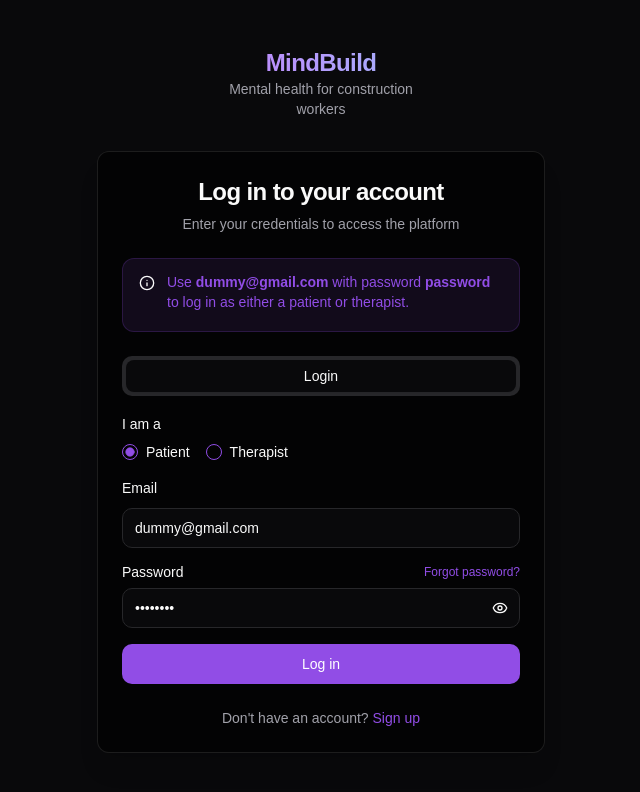
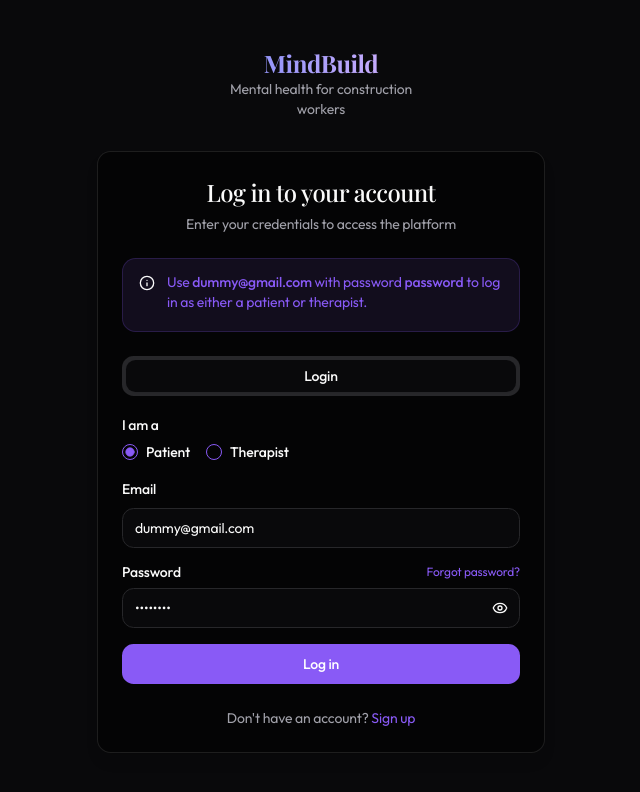
Before and after one commit to karthik-pv/calm-construction-connect, a React (Vite) app: page /login in a window 1280 px wide. Shown: the top 792 px of the page, without its empty margins (319-959 px from the left). Built offline with nearby package versions, Linux system fonts and the light colour scheme; a web font is replaced by a local one.

Commit message:
Refactor: Improve UI design and aesthetics
This commit refactors the UI to improve its visual appeal, aiming for a more professional, elegant, and calming aesthetic.

```diff
--- a/src/components/ui/button.tsx
+++ b/src/components/ui/button.tsx
@@ -1,3 +1,4 @@
+
 import * as React from "react"
 import { Slot } from "@radix-ui/react-slot"
 import { cva, type VariantProps } from "class-variance-authority"
@@ -5,19 +6,20 @@ import { cva, type VariantProps } from "class-variance-authority"
 import { cn } from "@/lib/utils"
 
 const buttonVariants = cva(
-  "inline-flex items-center justify-center gap-2 whitespace-nowrap rounded-md text-sm font-medium ring-offset-background transition-colors focus-visible:outline-none focus-visible:ring-2 focus-visible:ring-ring focus-visible:ring-offset-2 disabled:pointer-events-none disabled:opacity-50 [&_svg]:pointer-events-none [&_svg]:size-4 [&_svg]:shrink-0",
+  "inline-flex items-center justify-center gap-2 whitespace-nowrap rounded-md text-sm font-medium ring-offset-background transition-all duration-200 focus-visible:outline-none focus-visible:ring-2 focus-visible:ring-ring focus-visible:ring-offset-2 disabled:pointer-events-none disabled:opacity-50 [&_svg]:pointer-events-none [&_svg]:size-4 [&_svg]:shrink-0",
   {
     variants: {
       variant: {
-        default: "bg-primary text-primary-foreground hover:bg-primary/90",
+        default: "bg-primary text-primary-foreground hover:bg-primary/90 shadow-sm",
         destructive:
-          "bg-destructive text-destructive-foreground hover:bg-destructive/90",
+          "bg-destructive text-destructive-foreground hover:bg-destructive/90 shadow-sm",
         outline:
-          "border border-input bg-background hover:bg-accent hover:text-accent-foreground",
+          "border border-input bg-background hover:bg-accent hover:text-accent-foreground shadow-sm",
         secondary:
-          "bg-secondary text-secondary-foreground hover:bg-secondary/80",
+          "bg-secondary text-secondary-foreground hover:bg-secondary/80 shadow-sm",
         ghost: "hover:bg-accent hover:text-accent-foreground",
         link: "text-primary underline-offset-4 hover:underline",
+        elegant: "bg-gradient-to-r from-primary/90 to-primary text-primary-foreground shadow-md hover:shadow-lg hover:-translate-y-0.5 transition-all duration-200"
       },
       size: {
         default: "h-10 px-4 py-2",
--- a/src/components/ui/card.tsx
+++ b/src/components/ui/card.tsx
@@ -1,3 +1,4 @@
+
 import * as React from "react"
 
 import { cn } from "@/lib/utils"
@@ -9,7 +10,7 @@ const Card = React.forwardRef<
   <div
     ref={ref}
     className={cn(
-      "rounded-lg border bg-card text-card-foreground shadow-sm",
+      "rounded-lg border bg-card text-card-foreground shadow-sm transition-all duration-200",
       className
     )}
     {...props}
@@ -36,7 +37,7 @@ const CardTitle = React.forwardRef<
   <h3
     ref={ref}
     className={cn(
-      "text-2xl font-semibold leading-none tracking-tight",
+      "text-2xl font-medium leading-none tracking-tight",
       className
     )}
     {...props}
--- a/src/index.css
+++ b/src/index.css
@@ -1,3 +1,7 @@
+
+@import url('https://fonts.googleapis.com/css2?family=Playfair+Display:wght@400;500;600;700;800&display=swap');
+@import url('https://fonts.googleapis.com/css2?family=Outfit:wght@300;400;500;600;700&display=swap');
+@import url('https://fonts.googleapis.com/css2?family=JetBrains+Mono:wght@400;500&display=swap');
 
 @tailwind base;
 @tailwind components;
@@ -14,7 +18,7 @@
     --popover: 240 10% 3.9%;
     --popover-foreground: 0 0% 98%;
 
-    --primary: 267 75% 60%;
+    --primary: 258 90% 66%;
     --primary-foreground: 0 0% 98%;
 
     --secondary: 240 3.7% 15.9%;
@@ -23,7 +27,7 @@
     --muted: 240 3.7% 15.9%;
     --muted-foreground: 240 5% 64.9%;
 
-    --accent: 267 60% 65%;
+    --accent: 258 60% 65%;
     --accent-foreground: 0 0% 98%;
 
     --destructive: 0 62.8% 30.6%;
@@ -31,9 +35,9 @@
 
     --border: 240 3.7% 15.9%;
     --input: 240 3.7% 15.9%;
-    --ring: 267 75% 60%;
+    --ring: 258 90% 66%;
 
-    --radius: 0.75rem;
+    --radius: 0.85rem;
   }
 
   .light {
@@ -46,7 +50,7 @@
     --popover: 0 0% 100%;
     --popover-foreground: 240 10% 3.9%;
 
-    --primary: 267 70% 50%;
+    --primary: 258 90% 66%;
     --primary-foreground: 0 0% 98%;
 
     --secondary: 240 4.8% 95.9%;
@@ -55,7 +59,7 @@
     --muted: 240 4.8% 95.9%;
     --muted-foreground: 240 3.8% 46.1%;
 
-    --accent: 267 65% 85%;
+    --accent: 258 65% 85%;
     --accent-foreground: 240 5.9% 10%;
 
     --destructive: 0 84.2% 60.2%;
@@ -63,7 +67,7 @@
 
     --border: 240 5.9% 90%;
     --input: 240 5.9% 90%;
-    --ring: 267 70% 50%;
+    --ring: 258 90% 66%;
   }
 }
 
@@ -79,10 +83,12 @@
   body {
     @apply bg-background text-foreground font-sans;
     font-feature-settings: "ss01", "ss02", "cv01", "cv02", "cv03";
+    letter-spacing: -0.01em;
   }
 
   h1, h2, h3, h4, h5, h6 {
-    @apply font-heading font-bold tracking-tight;
+    @apply font-heading font-medium tracking-tight;
+    letter-spacing: -0.02em;
   }
 
   h1 {
@@ -108,26 +114,51 @@
   h6 {
     @apply text-base md:text-lg;
   }
+
+  p {
+    @apply leading-relaxed;
+  }
+
+  button, a {
+    @apply transition-all duration-200;
+  }
+
+  strong {
+    @apply font-medium;
+  }
 }
 
 @layer utilities {
   .glass {
-    @apply bg-black/40 backdrop-blur-md border border-white/10;
+    @apply bg-black/30 backdrop-blur-md border border-white/10;
   }
 
   .glass-card {
-    @apply bg-black/60 backdrop-blur-lg border border-white/10 shadow-xl;
+    @apply bg-black/50 backdrop-blur-lg border border-white/10 shadow-lg;
   }
 
   .gradient-text {
-    @apply bg-gradient-to-r from-purple-400 to-indigo-300 bg-clip-text text-transparent;
+    @apply bg-gradient-to-r from-indigo-400 to-purple-300 bg-clip-text text-transparent;
+  }
+
+  .gradient-heading {
+    @apply bg-gradient-to-r from-indigo-300 via-purple-200 to-indigo-300 bg-clip-text text-transparent;
   }
 
   .text-balance {
     text-wrap: balance;
   }
+
+  .elegant-shadow {
+    @apply shadow-[0_8px_30px_rgb(0,0,0,0.12)];
+  }
+
+  .card-hover {
+    @apply transition-all duration-300 hover:shadow-xl hover:-translate-y-1;
+  }
 }
 
+/* Reset the previous font setup */
 @font-face {
   font-family: 'Satoshi';
   src: url('https://api.fontshare.com/v2/css?f[]=satoshi@900,700,500,301,701,300,501,401,901,400&display=swap') format('woff2');
@@ -137,7 +168,7 @@
 }
 
 @import url('https://rsms.me/inter/inter.css');
-html { font-family: 'Inter', sans-serif; }
+html { font-family: 'Outfit', 'Inter var', sans-serif; }
 @supports (font-variation-settings: normal) {
-  html { font-family: 'Inter var', sans-serif; }
+  html { font-family: 'Outfit', 'Inter var', sans-serif; }
 }
--- a/tailwind.config.ts
+++ b/tailwind.config.ts
@@ -128,8 +128,9 @@ export default {
         'float': 'float 3s ease-in-out infinite'
       },
       fontFamily: {
-        sans: ['Inter var', 'sans-serif'],
-        heading: ['Satoshi', 'sans-serif']
+        sans: ['Outfit', 'Inter var', 'system-ui', 'sans-serif'],
+        heading: ['Playfair Display', 'serif'],
+        mono: ['JetBrains Mono', 'monospace']
       }
     }
   },
```
Also changed, not shown: src/pages/therapist/Profile.tsx (+53 -30 lines).
